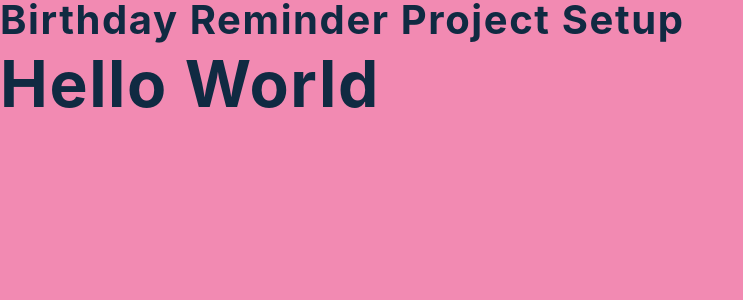
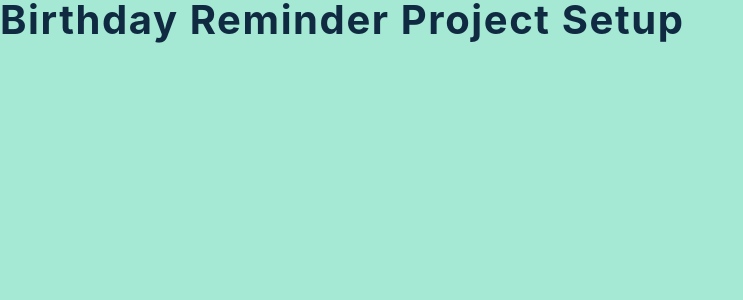
Before and after one commit to deimantem/Birthday-Reminder, a React (Create React App) app: page / in a window 1280 px wide. Shown: the top 300 px of the page, without its empty margins (0-743 px from the left). Built offline with nearby package versions, Linux system fonts and the light colour scheme.

Commit message:
background color change

```diff
--- a/public/index.html
+++ b/public/index.html
@@ -15,9 +15,10 @@
 
     <title>React App</title>
   </head>
+
   <body>
-    <noscript>You need to enable JavaScript to run this app.</noscript>
+
     <div id="root"></div>
-    <h1> Hello world <h1\>
+    <h1><h1\>
   </body>
 </html>
--- a/src/index.css
+++ b/src/index.css
@@ -53,7 +53,7 @@
   body {
     font-family: -apple-system, BlinkMacSystemFont, 'Segoe UI', Roboto, Oxygen,
       Ubuntu, Cantarell, 'Open Sans', 'Helvetica Neue', sans-serif;
-    background: var(--clr-pink);
+    background: var(--clr-primary-2);
     color: var(--clr-grey-9);
     line-height: 1.5;
     font-size: 0.875rem;
```
